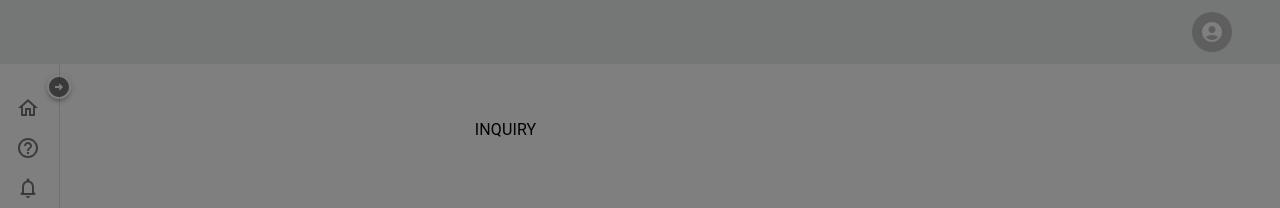
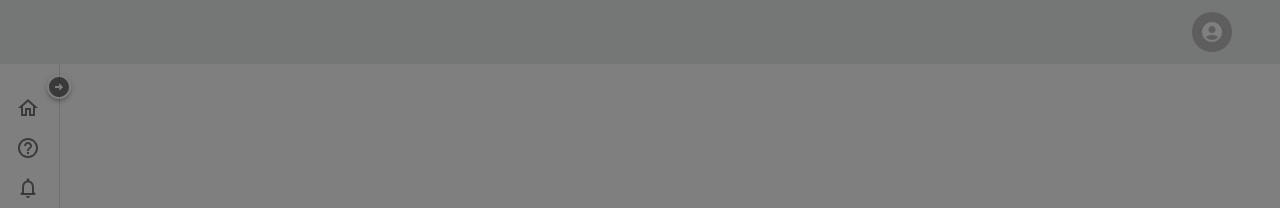
Before and after one commit to peguses/lead-mgmt-fe, a React (Create React App) app: page /applications/status in a window 1280 px wide. Shown: the top 208 px of the page. Built offline with nearby package versions, Linux system fonts and the light colour scheme; what axios-mock-adapter would draw is missing.

Commit message:
status update implementation

```diff
--- a/src/mocks/applications.mocks.ts
+++ b/src/mocks/applications.mocks.ts
@@ -77,7 +77,20 @@ export const data = [
         referralOption: '001',
         applicantAgreedOnConditions: false
     },
-    applicationStatus: "INQUIRY",
+    applicationStatus: [
+        {
+            note: "test1",
+            status: "INQUIRY",
+            userId: 1,
+            createDateTime: new Date()
+        },
+        {
+            note: "test2",
+            status: "DEAL",
+            userId: 1,
+            createDateTime: new Date().setDate(2)
+        }
+    ],
   },
   {
     applicationId: 3,
@@ -158,6 +171,19 @@ export const data = [
         referralOption: '001',
         applicantAgreedOnConditions: true
     },
-    applicationStatus: "INQUIRY",
+    applicationStatus: [
+        {
+            note: "test1",
+            status: "INQUIRY",
+            userId: 1,
+            createDateTime: new Date()
+        },
+        {
+            note: "test2",
+            status: "CANCELLED",
+            userId: 1,
+            createDateTime: new Date().setDate(2)
+        }
+    ],
   },
 ];
--- a/src/pages/Applications/ApplicationList.container.tsx
+++ b/src/pages/Applications/ApplicationList.container.tsx
@@ -35,6 +35,7 @@ import Moment from "react-moment";
 import { fetchUsersAsync, Users } from "../../shared/redux/users.slice";
 import { IRole } from "../../shared/redux/role.slice";
 import { Application, fetchApplicationAsync, resetApplication, updateApplicationAsync } from "../../shared/redux/application.slice";
+import { findLatestStatus } from "../../shared/utils/find.application.status.util";
 
 export const ApplicationListContainer: React.FC<any> = () => {
 
@@ -92,7 +93,7 @@ export const ApplicationListContainer: React.FC<any> = () => {
 
   const managedApplication = useAppSelector(
     (state): Application | undefined => {
-      return state?.managedApplication.application
+      return state?.managedApplication.application;
     }
   );
 
@@ -131,7 +132,7 @@ export const ApplicationListContainer: React.FC<any> = () => {
       setOpenAssign(false);
     }
 
-  }, [managedApplication, managedApplication?.isLoading, managedApplication?.loadingFailed, managedApplication?.loaded])
+  }, [managedApplication, managedApplication?.isLoading, managedApplication?.loadingFailed, managedApplication?.loaded]);
 
   return (
     <Grid container size={12}>
@@ -198,13 +199,13 @@ export const ApplicationListContainer: React.FC<any> = () => {
                     </TableCell>
                     <TableCell align="left">{row?.referrer}</TableCell>
                     <TableCell align="left">{row?.processingOfficer}</TableCell>
-                    <TableCell align="left">{row?.applicationStatus}</TableCell>
+                    <TableCell align="left">{findLatestStatus(row?.applicationStatus).status}</TableCell>
                     <TableCell align="left">
                         <Moment format="YYYY-MM-DD HH:MM">
                             {row?.createDateTime}
                         </Moment>
                     </TableCell>
-                    <TableCell align="left">{"notes"}</TableCell>
+                    <TableCell align="left">{findLatestStatus(row?.applicationStatus).note}</TableCell>
                     <TableCell align="right">
                       <Grid container spacing={1} justifyContent="flex-end">
                         <Grid size={2}>
--- a/src/pages/Applications/ApplicationStaus.container.tsx
+++ b/src/pages/Applications/ApplicationStaus.container.tsx
@@ -86,7 +86,7 @@ export const ApplicationStatusContainer: React.FC<any> = () => {
         <Grid size={4}>
           {!application.isLoading && (
             <Typography sx={{ marginTop: "20px" }}>
-              {application.applicationStatus}
+              {/* {application.applicationStatus} */}
             </Typography>
           )}
         </Grid>
--- a/src/shared/redux/application.slice.ts
+++ b/src/shared/redux/application.slice.ts
@@ -66,6 +66,13 @@ export interface Applicant {
   financialInformation?: FinancialInformation;
 }
 
+export interface Status {
+  note: string;
+  status: ApplicationStatus;
+  userId: number;
+  createDateTime: Date;
+}
+
 export interface Application {
   applicationId: number;
   referrer: string | undefined;
@@ -74,7 +81,7 @@ export interface Application {
   processingOfficerId: number;
   jointLoan: boolean;
   generalInformation: GeneralInformation | undefined;
-  applicationStatus: ApplicationStatus;
+  applicationStatus: Status[];
   primaryApplicant: Applicant | undefined;
   secondaryApplicant: Applicant | undefined;
   isLoading: boolean;
@@ -106,7 +113,7 @@ const INITIAL_STATE: ManagedApplication = {
     processingOfficerId: 0,
     jointLoan: false,
     loaded: false,
-    applicationStatus: ApplicationStatus.Inquiry,
+    applicationStatus: [],
     createDateTime: undefined,
     primaryApplicant: {
       personalInformation: {
--- /dev/null
+++ b/src/shared/utils/find.application.status.util.ts
@@ -0,0 +1,8 @@
+import { Status } from "../redux/application.slice";
+
+export const findLatestStatus = (status: Status[]) => {
+    // console.log(new Date(status[0].createDateTime).getTime());
+    return [...status].sort((a, b) => new Date(b.createDateTime).getTime() - new Date(a.createDateTime).getTime())[0];
+    // console.log(sortedObjects);
+    // return "";
+}
```
